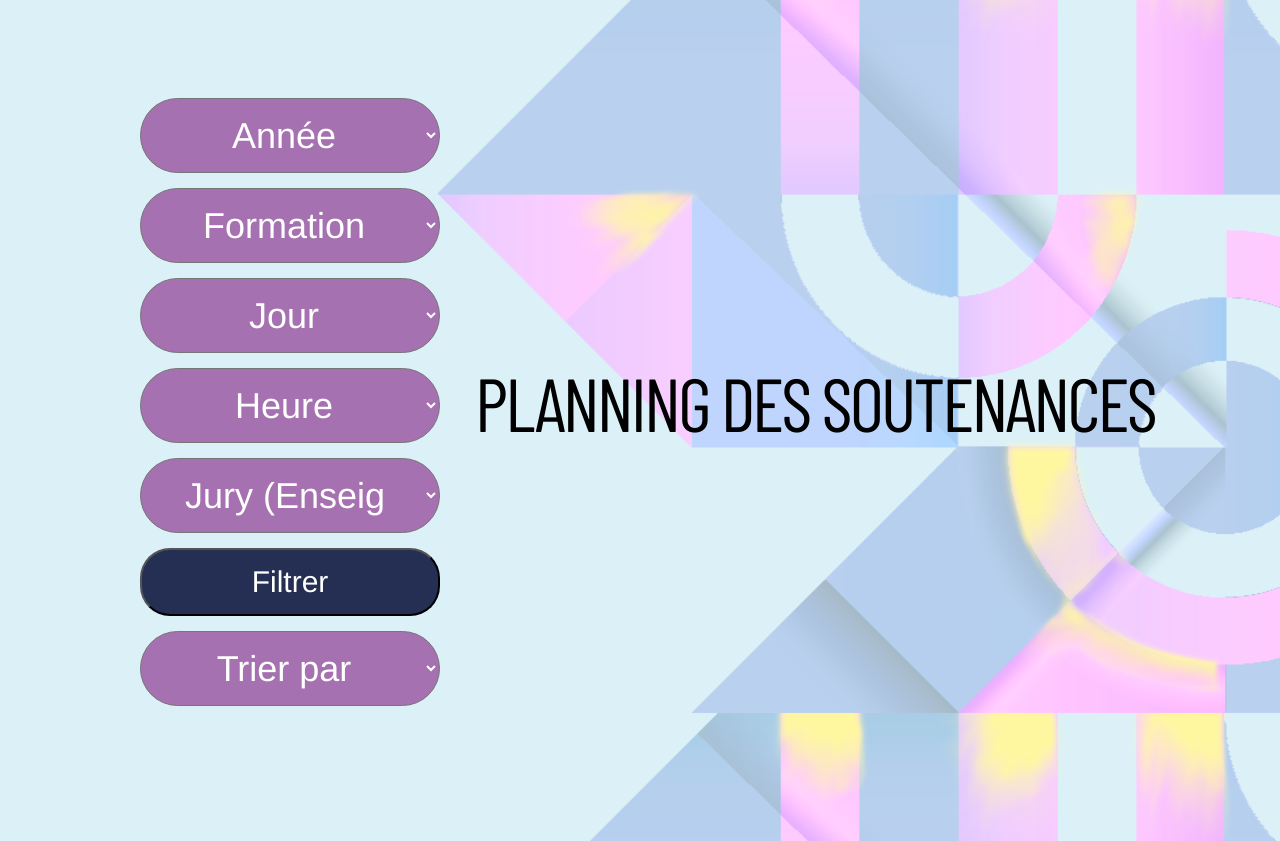
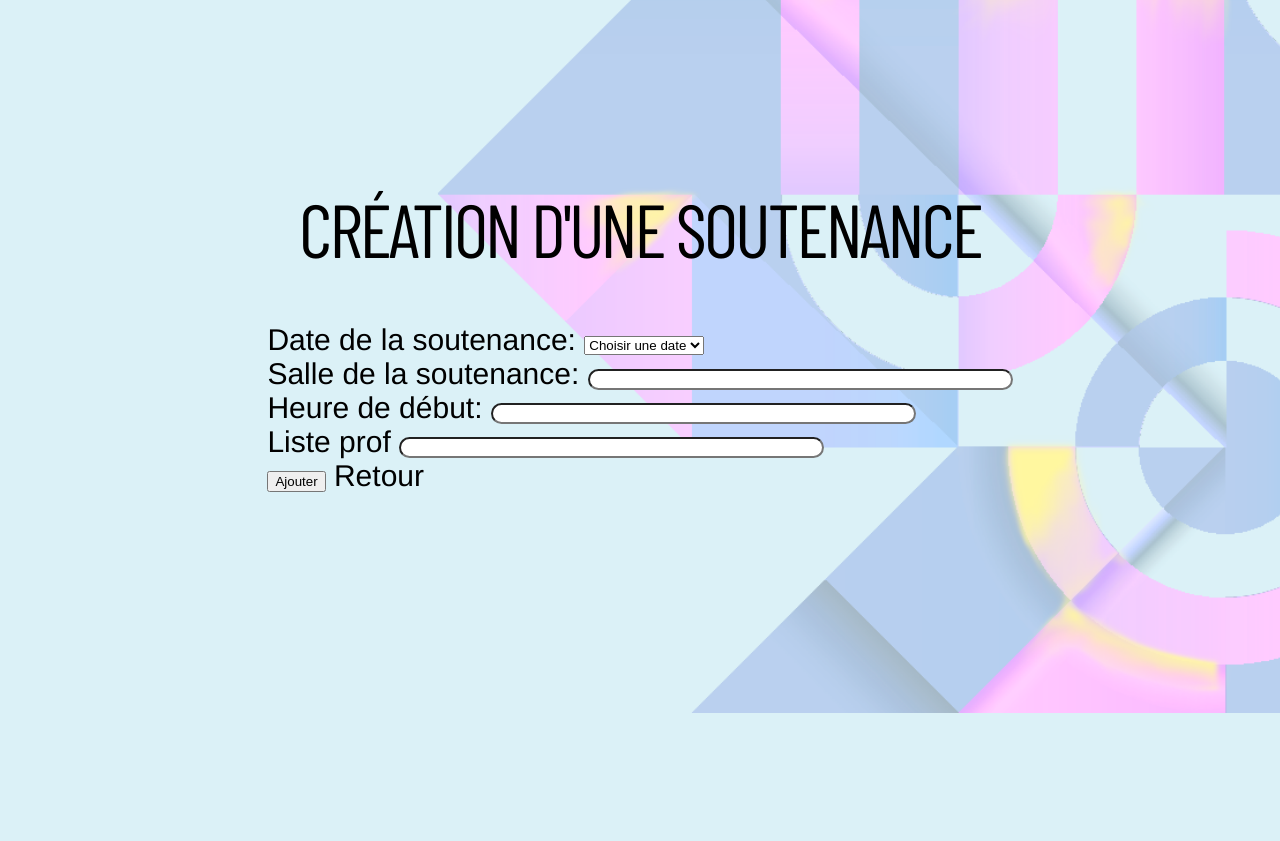
Before and after one commit to KDeJesusPinto/SAE-3.01c-Projet-FI, a Flask app: page /admin/planning/creation_soutenance/ in a window 1280 px wide. Shown: the part 87-928 px from the top of the page. After the commit the page ends 800 px from the top, so only its background shows below. Run offline with Flask 3, Linux system fonts and the light colour scheme; some libraries are stand-ins or nearby versions; some web fonts are replaced.

Commit message:
Première version à modifier. Non fonctionnelle.

```diff
--- a/appSoutenance/forms.py
+++ b/appSoutenance/forms.py
@@ -67,7 +67,7 @@
     h_debut = StringField("Heure de début: ")
     dateS = StringField("Date de la soutenance: ", validators=[DataRequired()])
     salle = StringField ("Salle de la soutenance: ")
-    prof_soutenance =  StringField("Liste prof")
+    nom_enseignant =  StringField("Liste prof")
 
 
 class ImportForm(FlaskForm):
--- a/appSoutenance/templates/admin/creation_soutenance.html
+++ b/appSoutenance/templates/admin/creation_soutenance.html
@@ -1,92 +1,54 @@
 {% extends "admin/base_admin.html" %}
 
+{% block content %}
+<h1 >Création d'une soutenance</h1>
+<form role="form" method="POST" action="{{ url_for ('creation_soutenance') }}">
+    {{ createForm.hidden_tag () }}
+    <div
+        {% if createForm.nom_enseignant.errors %}
+            class="form-group has-error"
+        {% else %}
+            class="form-group mb-3"
+        {% endif %}>
 
-{% block content %}
-<div class="boite_horizontale">
-<form id="filtres" method="get" action="{{ url_for('planning_admin') }}">
-    <aside id="filtre_liste_admin">
-        <select class="combobox" name="Année" id="annee">
-            <option value="Année">Année</option>
-            <option value="2A">2ème année</option>
-            <option value="3A">3ème année</option>
-        </select>
-        <select class="combobox" name="Formation" id="formation">
-            <option value="Formation">Formation</option>
-            <option value="Info">Informatique</option>
-            <option value="Chimie">Chimie</option>
-            <option value="GEA">GEA</option>
-        </select>
-        <select class="combobox" name="date_soutenance" id="jour">
-        <option value="">Jour</option>
-        {% for date_s in dates_disponibles %}
-            <option value="{{ date_s }}">{{ date_s }}</option>
+            <div>
+                <label for="dateS">
+                    {{ createForm.dateS.label }}</label>
+
+                    <select name="dateS" id="dateS"
+                    aria-label=".form-select-lg">
+                        <option selected> Choisir une date </option>
+                        {% for date in dates %}
+                        <option value="{soutenance.dateS}">{{soutenance.dateS}}</option>
                         {% endfor %}
                     </select>
-
-
-        <select class="combobox" name="heure_soutenance" id="heure">
-        <option value="">Heure</option>
-        {% for heure_s in heures_disponibles %}
-            <option value="{{ heure_s }}">{{ heure_s }}</option>
-        {% endfor %}
-        </select>
-
-
-        <select class="combobox" name="jury_enseignant_id" id="jury">
-            <option value="">Jury (Enseignant)</option>
-            {% for enseignant in enseignants_disponibles %}
-                <option value="{{ enseignant.id_enseignant }}">{{ enseignant.nom_enseignant }} {{ enseignant.prenom_enseignant }}</option>
-            {% endfor %}
-        </select>
-        <button class="petit_bouton" id="filtrer" type="submit">Filtrer</button>
-        <select class="combobox" name="trier" id="trier">
-            <option value="">Trier par</option>
-            <option value="Nom">Nom</option>
-            <option value="Annee">Année</option>
-            <option value="Jour">Jour</option>
-        </select>
-    </aside>
-</form>
-<div id="planning-boite">
-    <h1> Planning des Soutenances</h1>
-
-    {% if resultats|length == 0 %}
-
-    {% else %}
-        {% for bloc in resultats %}
-        <div class="glass boite_verticale">
-            <div class="boite_horizontale">
-                <span id="date">{{ bloc.dateS }}</span>
-                <div class="boite_horizontale">
-                    <span class="texte_header" bloc-label="Créneau">{{ bloc.h_debut }}</span>
-                    <span class="texte_header" bloc-label="salle">Salle: {{ bloc.salle }}</span>
             </div>
+        <div>
+            {{ createForm.salle.label }}
+            {{ createForm.salle(size =50, class_="form-control") }}
         </div>
 
-            <p>
-                Jury: {{ bloc.jury_noms }}
-            </p>
+        <div>
+            {{ createForm.h_debut.label }}
+            {{ createForm.h_debut(size =50, class_="form-control") }}
+        </div>
 
+        <div>
+            {{ createForm.nom_enseignant.label }}
+            {{ createForm.nom_enseignant(size =50, class_="form-control") }}
+        </div>
 
-            <table >
-                <thead>
-                    <tr>
-                        <th>Étudiants</th>
-                        <th>Intitulé du stage</th>
-                    </tr>
-                </thead>
-                <tbody>
-                    {% for stage_info in bloc.stages %}
-                        <tr>
-                            <td>{{ stage_info.nom_etudiant }} {{ stage_info.prenom_etudiant }}</td>
-                            <td>{{ stage_info.titre_stage }}</td>
-                        </tr>
+    </div>
+    {% if createForm.nom_enseignant.errors %}
+        <ul class ="">
+        {% for e in createForm.nom_enseignant.errors %}
+            <li class ="" >{{ e }} </li >
         {% endfor %}
-                </tbody>
-            </table>
+        </ul >
+    {% endif %}
+    <div>
+        <input class ="btn btn-success" type="submit" value ="Ajouter">
+        <a href="{{ url_for('planning_admin') }}" class="btn btn-secondary">Retour</a>
     </div>
-        {% endfor %}
-    {% endif %}
-</div>
-</div>
+</form >
 {% endblock %}
```
Lines whose indentation alone changed are shown as unchanged.
